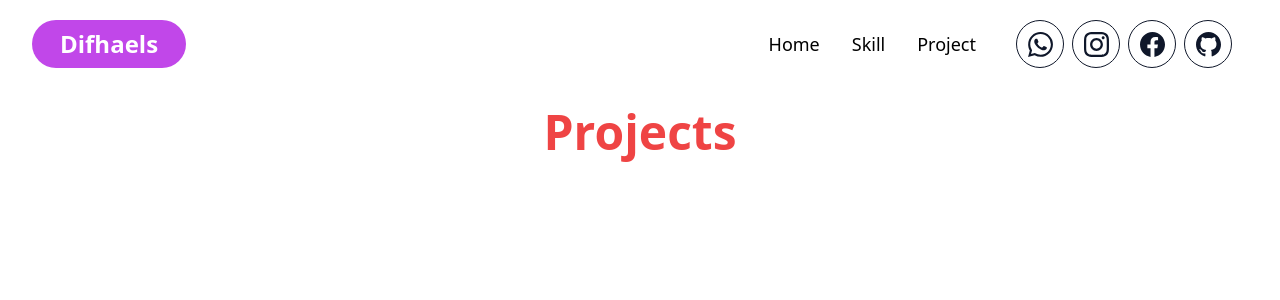
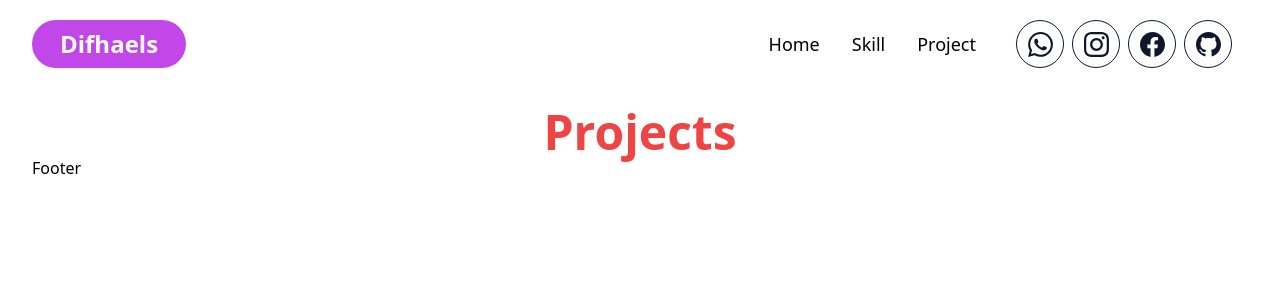
Before and after one commit to difhaels/portfolio-cra, a React (Create React App) app: page /Project in a window 1280 px wide. Shown: the top 300 px of the page. Built offline with nearby package versions, Linux system fonts and the light colour scheme.

Commit message:
add blank footer

```diff
--- a/src/App.js
+++ b/src/App.js
@@ -3,6 +3,7 @@ import Navbar from "./components/Navbar";
 import Home from "./components/Home";
 import Skill from "./components/Skill";
 import Project from "./components/Project";
+import Footer from "./components/Footer";
 
 function App() {
   return (
@@ -13,6 +14,7 @@ function App() {
         <Route path="Skill" element={<Skill />} />
         <Route path="Project" element={<Project />} />
       </Routes>
+      <Footer />
     </div>
   );
 }
--- /dev/null
+++ b/src/components/Footer.js
@@ -0,0 +1,3 @@
+export default function Footer() {
+  return <div>Footer</div>;
+}
```
